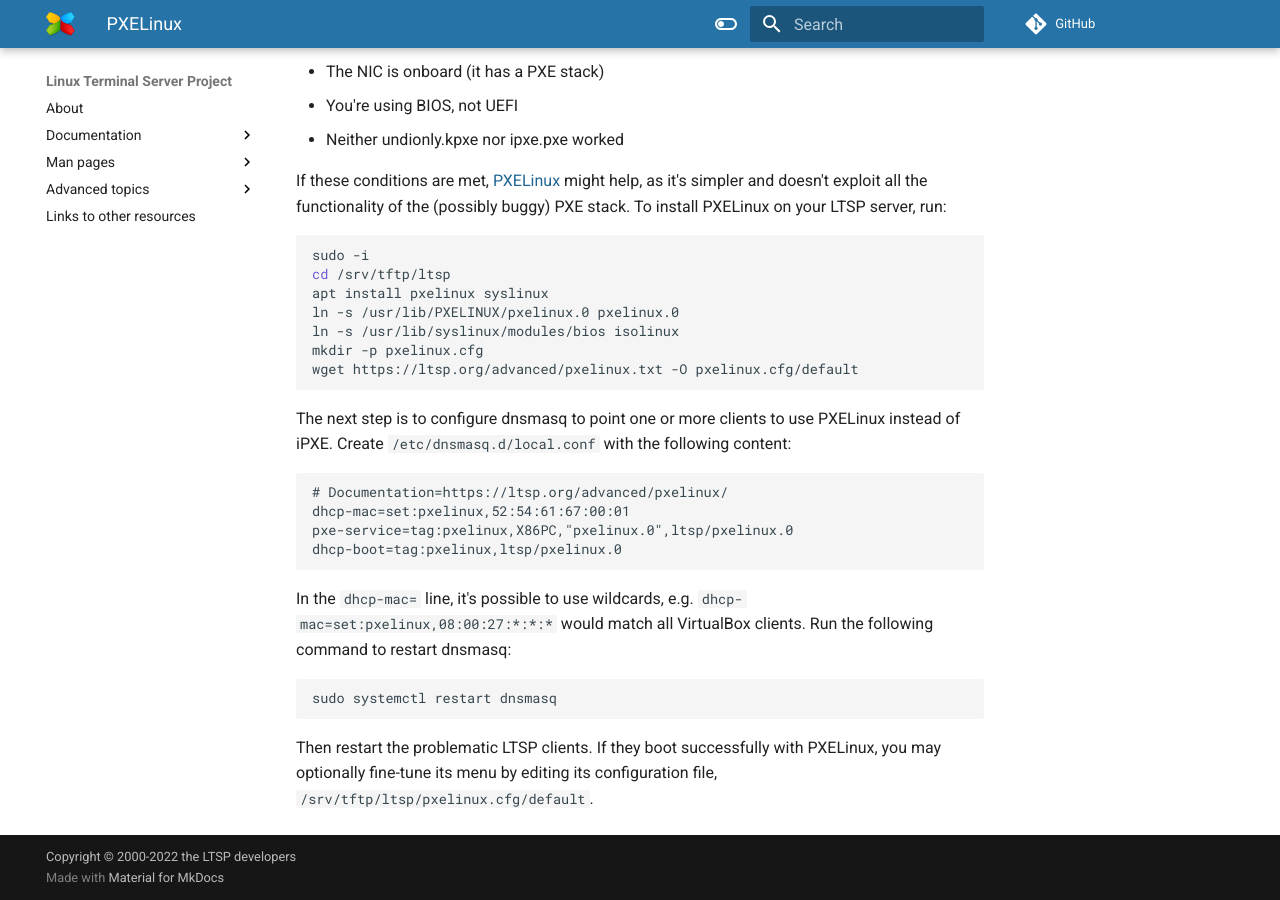
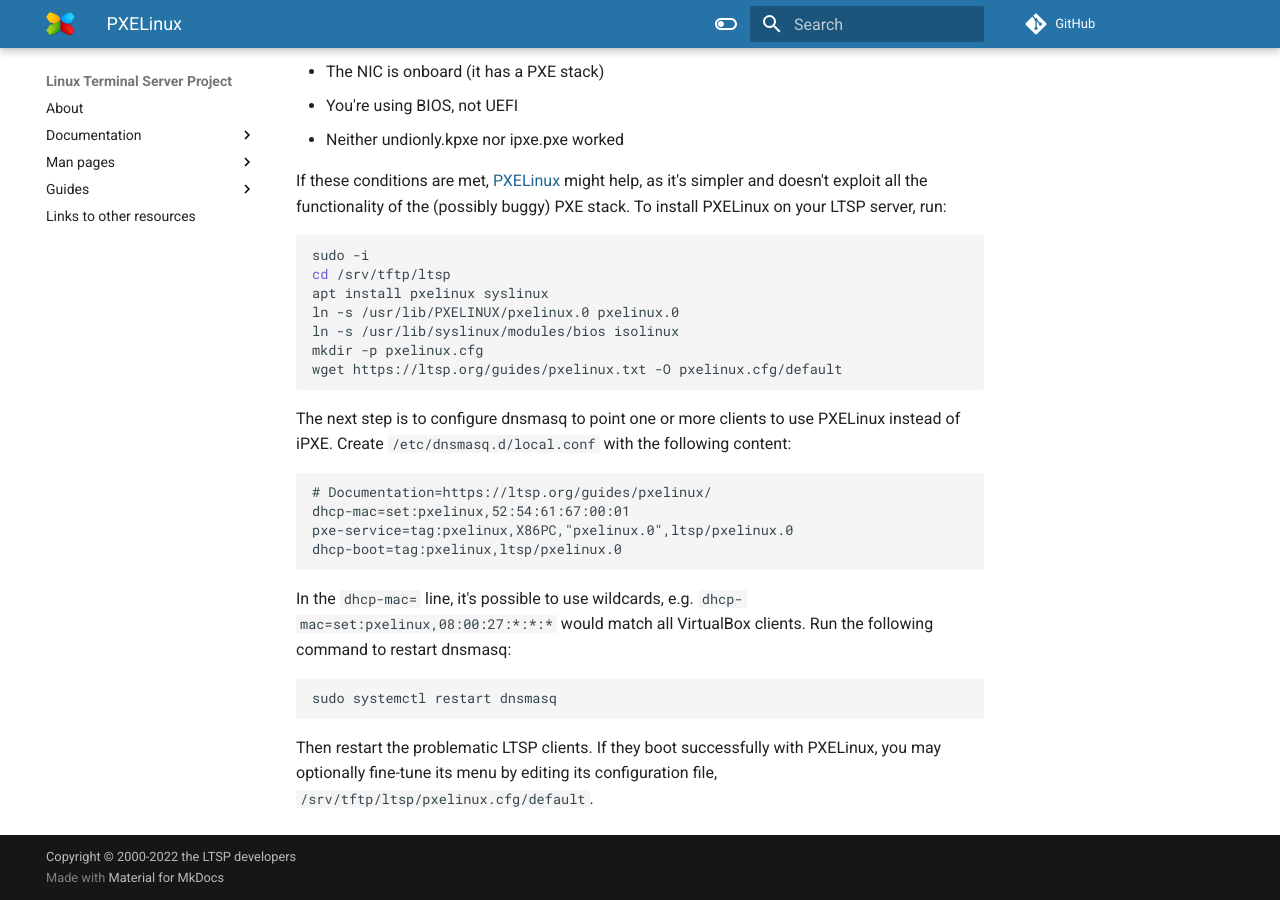
Before and after one commit to ltsp/ltsp.org, an MkDocs documentation site: the page built from docs/guides/pxelinux.md, in a window 1280 px wide and 900 px high, scrolled down 589 px. Built offline with MkDocs 1.6.1 and Material for MkDocs 9.7.7, drawn with Linux system fonts in a browser that asks for light colours; comment, search, counter and statistics services are not loaded.

Commit message:
Rename advanced to guides

````diff
--- a/docs/advanced/pxelinux.md
+++ b/docs/guides/pxelinux.md
@@ -27,13 +27,13 @@
 ln -s /usr/lib/PXELINUX/pxelinux.0 pxelinux.0
 ln -s /usr/lib/syslinux/modules/bios isolinux
 mkdir -p pxelinux.cfg
-wget https://ltsp.org/advanced/pxelinux.txt -O pxelinux.cfg/default
+wget https://ltsp.org/guides/pxelinux.txt -O pxelinux.cfg/default
 ```
 
 The next step is to configure dnsmasq to point one or more clients to use PXELinux instead of iPXE. Create `/etc/dnsmasq.d/local.conf` with the following content:
 
 ```text
-# Documentation=https://ltsp.org/advanced/pxelinux/
+# Documentation=https://ltsp.org/guides/pxelinux/
 dhcp-mac=set:pxelinux,52:54:61:67:00:01
 pxe-service=tag:pxelinux,X86PC,"pxelinux.0",ltsp/pxelinux.0
 dhcp-boot=tag:pxelinux,ltsp/pxelinux.0
--- a/mkdocs.yml
+++ b/mkdocs.yml
@@ -82,13 +82,13 @@
     - man/ltsp-kernel.md
     - man/ltsp-nfs.md
     - man/ltsp-remoteapps.md
-  - Advanced topics:
-    - advanced/index.md
-    - advanced/chat-room.md
-    - advanced/coding.md
-    - advanced/isc-dhcp-server.md
-    - advanced/netconsole.md
-    - advanced/proposed-ppa.md
-    - advanced/specs.md
-    - advanced/versioning.md
+  - Guides:
+    - guides/index.md
+    - guides/chat-room.md
+    - guides/coding.md
+    - guides/isc-dhcp-server.md
+    - guides/netconsole.md
+    - guides/proposed-ppa.md
+    - guides/specs.md
+    - guides/versioning.md
   - resources.md
````
Also changed, not shown: docs/docs/installation/index.md (+1 -2 lines), docs/guides/index.md (renamed from docs/advanced/index.md, +1 -1 lines), docs/resources.md (+1 -1 lines), docs/guides/chat-room.md (renamed from docs/advanced/chat-room.md), docs/guides/coding.md (renamed from docs/advanced/coding.md), docs/guides/isc-dhcp-server.md (renamed from docs/advanced/isc-dhcp-server.md), docs/guides/markdown.md (renamed from docs/advanced/markdown.md), docs/guides/netconsole.md (renamed from docs/advanced/netconsole.md), docs/guides/proposed-ppa.md (renamed from docs/advanced/proposed-ppa.md), docs/guides/pxelinux.txt (renamed from docs/advanced/pxelinux.txt), docs/guides/specs.md (renamed from docs/advanced/specs.md), docs/guides/versioning.md (renamed from docs/advanced/versioning.md).
